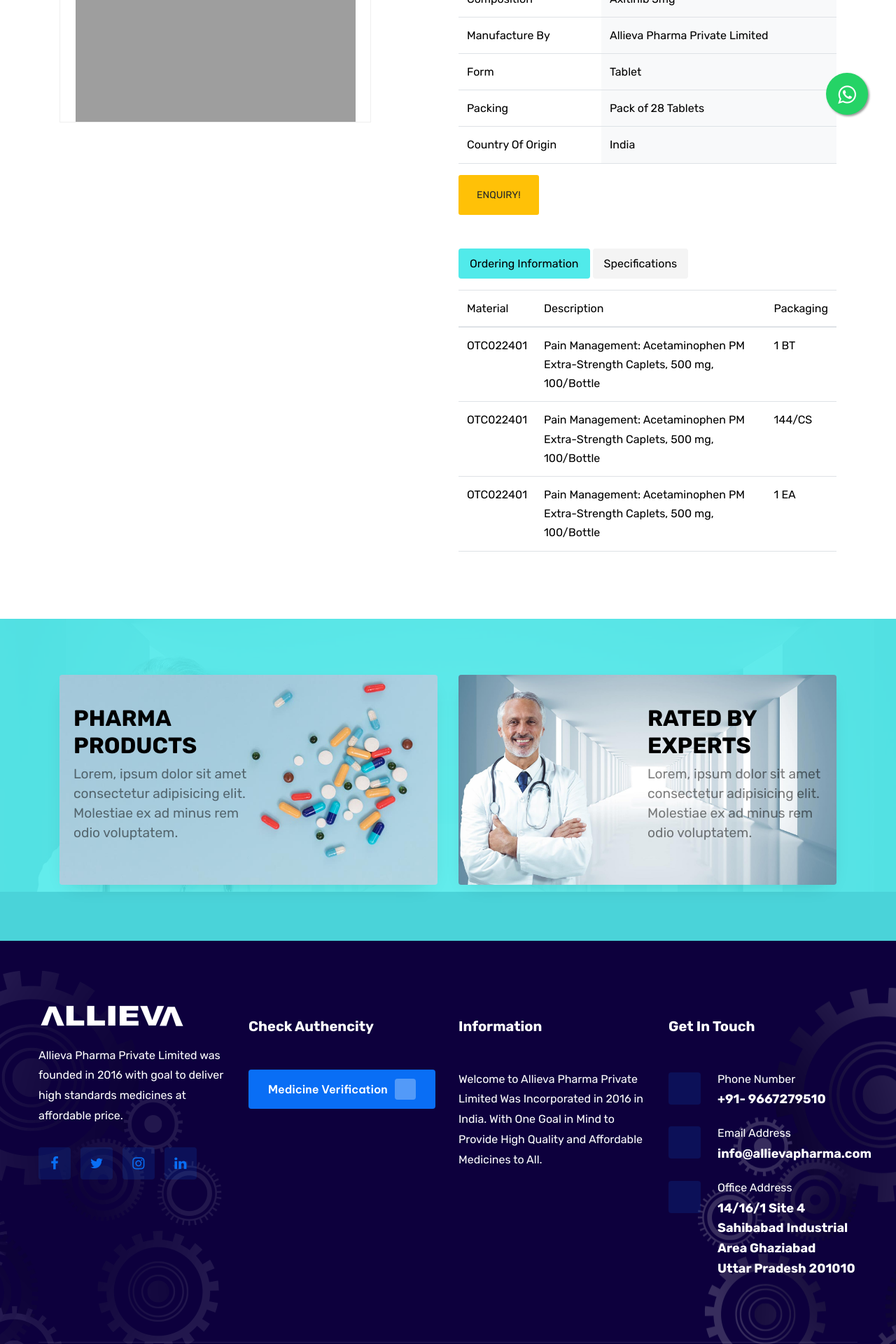
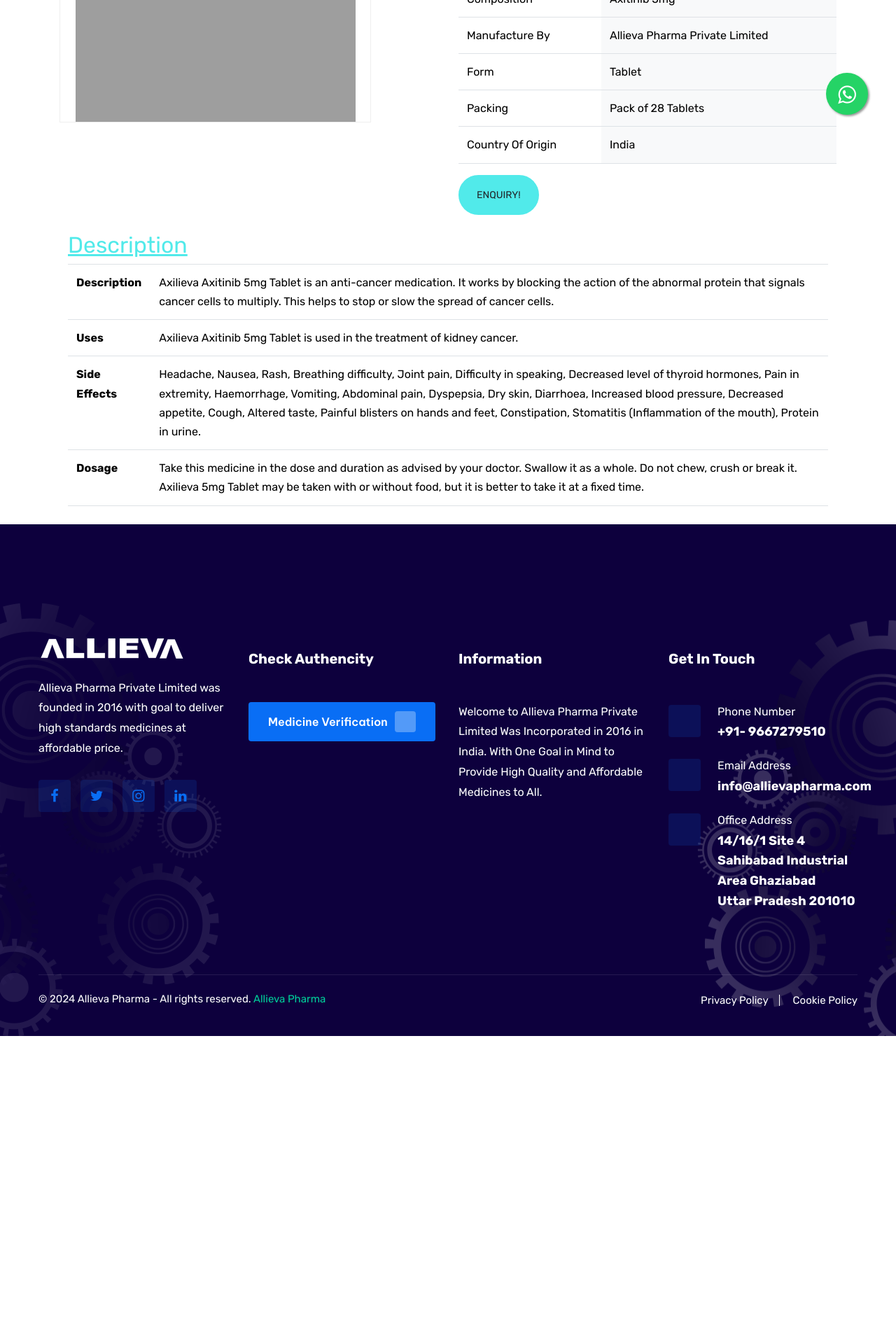
Before and after one commit to akraushan13/AllievaPharma, a Django app: page /shop-single in a window 1280 px wide. Shown: the part 596-2516 px from the top of the page at 70% size. After the commit the page ends 2076 px from the top, so only its background shows below. Run offline with Django 5.2, Linux system fonts and the light colour scheme; some libraries are stand-ins or nearby versions; some web fonts are replaced; grey boxes are pictures that could not be loaded.

Commit message:
descriptions

```diff
--- a/templates/leadership.html
+++ b/templates/leadership.html
@@ -49,7 +49,7 @@
 							<img src="{% static 'images/resource/team/v-p-tripathi.jpg' %}" alt="">
 							<div class="overlay-box">
 								<h5><a href="#">V P Tripathi</a></h5>
-								<div class="designation">Head - Supply Chain Management </div>
+								<div class="designation">Head - SCM </div>
 								<!-- <a class="arrow fa-angle-double-right" href="#"></a> -->
 							</div>
 						</div>
--- a/templates/shop_single.html
+++ b/templates/shop_single.html
@@ -75,107 +75,66 @@
 <!--            <p><a href="cart.html" class="buy-now btn btn-sm height-auto px-4 py-3 btn-primary">Add To Cart</a></p>-->
 
 
-            <p><a href="cart.html" class="buy-now btn btn-sm height-auto px-4 py-3 btn-warning"> ENQUIRY! </a></p>
+            <p><a href="cart.html" class="rounded-pill btn btn-sm height-auto px-4 py-3 btn-primary"> ENQUIRY! </a></p>
+          </div>
 
-            <div class="mt-5">
-              <ul class="nav nav-pills mb-3 custom-pill" id="pills-tab" role="tablist">
-                <li class="nav-item">
-                  <a class="nav-link active" id="pills-home-tab" data-toggle="pill" href="#pills-home" role="tab"
-                    aria-controls="pills-home" aria-selected="true">Ordering Information</a>
-                </li>
-                <li class="nav-item">
-                  <a class="nav-link" id="pills-profile-tab" data-toggle="pill" href="#pills-profile" role="tab"
-                    aria-controls="pills-profile" aria-selected="false">Specifications</a>
-                </li>
-
-              </ul>
-              <div class="tab-content" id="pills-tabContent">
-                <div class="tab-pane fade show active" id="pills-home" role="tabpanel" aria-labelledby="pills-home-tab">
-                  <table class="table custom-table">
-                    <thead>
-                      <th>Material</th>
-                      <th>Description</th>
-                      <th>Packaging</th>
-                    </thead>
-                    <tbody>
-                      <tr>
-                        <th scope="row">OTC022401</th>
-                        <td>Pain Management: Acetaminophen PM Extra-Strength Caplets, 500 mg, 100/Bottle</td>
-                        <td>1 BT</td>
-                      </tr>
-                      <tr>
-                        <th scope="row">OTC022401</th>
-                        <td>Pain Management: Acetaminophen PM Extra-Strength Caplets, 500 mg, 100/Bottle</td>
-                        <td>144/CS</td>
-                      </tr>
-                      <tr>
-                        <th scope="row">OTC022401</th>
-                        <td>Pain Management: Acetaminophen PM Extra-Strength Caplets, 500 mg, 100/Bottle</td>
-                        <td>1 EA</td>
-                      </tr>
-
-                    </tbody>
-                  </table>
-                </div>
-                <div class="tab-pane fade" id="pills-profile" role="tabpanel" aria-labelledby="pills-profile-tab">
-
-                  <table class="table custom-table">
+          <div class="mt-2">
+              <div class="col-md-12">
+                <h2 class="text-decoration-underline text-primary">Description</h2>
+                 <table class="table custom-table">
 
                     <tbody>
                       <tr>
-                        <td>HPIS CODE</td>
-                        <td class="bg-light">999_200_40_0</td>
+                        <td class="fw-bold">Description</td>
+                        <td>Axilieva Axitinib 5mg Tablet is an anti-cancer medication. It works by blocking the action of the abnormal protein that signals cancer cells to multiply. This helps to stop or slow the spread of cancer cells.</td>
                       </tr>
                       <tr>
-                        <td>HEALTHCARE PROVIDERS ONLY</td>
-                        <td class="bg-light">No</td>
+                        <td class="fw-bold">Uses</td>
+                        <td>Axilieva Axitinib 5mg Tablet is used in the treatment of kidney cancer.</td>
                       </tr>
                       <tr>
-                        <td>LATEX FREE</td>
-                        <td class="bg-light">Yes, No</td>
+                        <td class="fw-bold">Side Effects</td>
+                        <td>Headache, Nausea, Rash, Breathing difficulty, Joint pain, Difficulty in speaking, Decreased level of thyroid hormones, Pain in extremity, Haemorrhage, Vomiting, Abdominal pain, Dyspepsia, Dry skin, Diarrhoea, Increased blood pressure, Decreased appetite, Cough, Altered taste, Painful blisters on hands and feet, Constipation, Stomatitis (Inflammation of the mouth), Protein in urine.</td>
                       </tr>
                       <tr>
-                        <td>MEDICATION ROUTE</td>
-                        <td class="bg-light">Topical</td>
+                        <td class="fw-bold">Dosage</td>
+                        <td>Take this medicine in the dose and duration as advised by your doctor. Swallow it as a whole. Do not chew, crush or break it. Axilieva 5mg Tablet may be taken with or without food, but it is better to take it at a fixed time.</td>
                       </tr>
                     </tbody>
                   </table>
-
-                </div>
-
               </div>
-            </div>
+          </div>
 
 
-          </div>
         </div>
       </div>
     </div>
 
-    <div class="site-section bg-secondary bg-image" style="background-image: url('{% static 'shop/images/bg_2.jpg' %}')">
-      <div class="container">
-        <div class="row align-items-stretch">
-          <div class="col-lg-6 mb-5 mb-lg-0">
-            <a href="#" class="banner-1 h-100 d-flex" style="background-image: url('{% static 'shop/images/bg_1.jpg' %}')">
-              <div class="banner-1-inner align-self-center">
-                <h2>Pharma Products</h2>
-                <p>Lorem, ipsum dolor sit amet consectetur adipisicing elit. Molestiae ex ad minus rem odio voluptatem.
-                </p>
-              </div>
-            </a>
-          </div>
-          <div class="col-lg-6 mb-5 mb-lg-0">
-            <a href="#" class="banner-1 h-100 d-flex" style="background-image: url('{% static 'shop/images/bg_2.jpg' %}')">
-              <div class="banner-1-inner ml-auto  align-self-center">
-                <h2>Rated by Experts</h2>
-                <p>Lorem, ipsum dolor sit amet consectetur adipisicing elit. Molestiae ex ad minus rem odio voluptatem.
-                </p>
-              </div>
-            </a>
-          </div>
-        </div>
-      </div>
-    </div>
+<!--    <div class="site-section bg-secondary bg-image" style="background-image: url('{% static 'shop/images/bg_2.jpg' %}')">-->
+<!--      <div class="container">-->
+<!--        <div class="row align-items-stretch">-->
+<!--          <div class="col-lg-6 mb-5 mb-lg-0">-->
+<!--            <a href="#" class="banner-1 h-100 d-flex" style="background-image: url('{% static 'shop/images/bg_1.jpg' %}')">-->
+<!--              <div class="banner-1-inner align-self-center">-->
+<!--                <h2>Pharma Products</h2>-->
+<!--                <p>Lorem, ipsum dolor sit amet consectetur adipisicing elit. Molestiae ex ad minus rem odio voluptatem.-->
+<!--                </p>-->
+<!--              </div>-->
+<!--            </a>-->
+<!--          </div>-->
+<!--          <div class="col-lg-6 mb-5 mb-lg-0">-->
+<!--            <a href="#" class="banner-1 h-100 d-flex" style="background-image: url('{% static 'shop/images/bg_2.jpg' %}')">-->
+<!--              <div class="banner-1-inner ml-auto  align-self-center">-->
+<!--                <h2>Rated by Experts</h2>-->
+<!--                <p>Lorem, ipsum dolor sit amet consectetur adipisicing elit. Molestiae ex ad minus rem odio voluptatem.-->
+<!--                </p>-->
+<!--              </div>-->
+<!--            </a>-->
+<!--          </div>-->
+<!--        </div>-->
+<!--      </div>-->
+<!--    </div>-->
+
   </div>
 
 
```
Also changed, not shown: templates/shop.html (+88 -36 lines).
